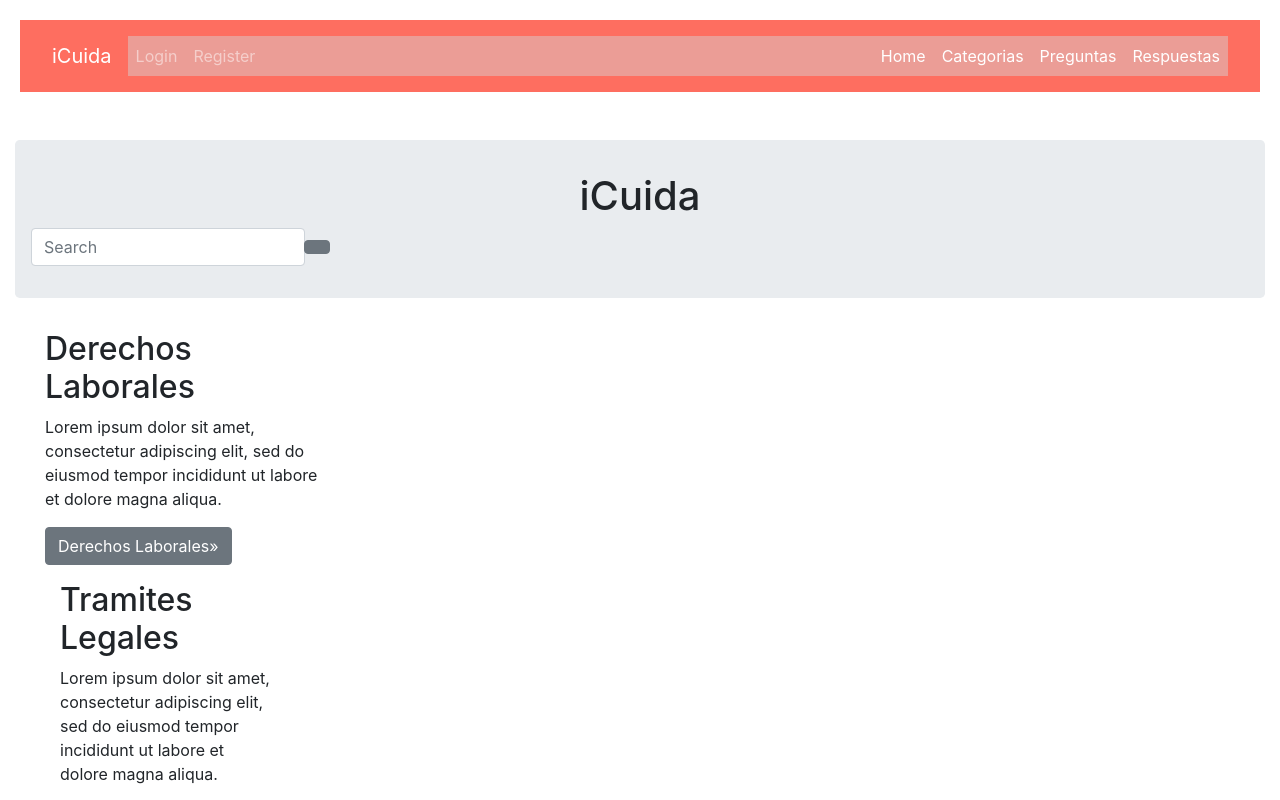
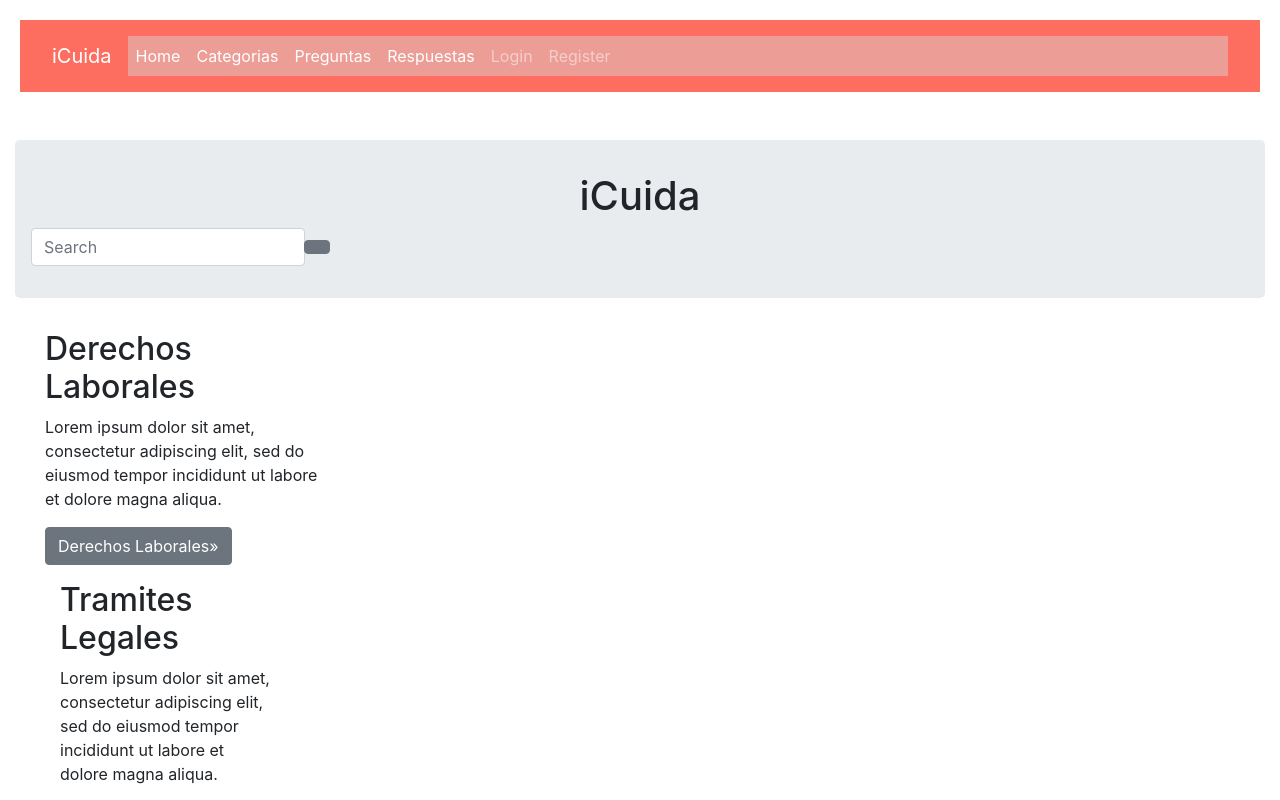
Before and after one commit to Iniciativa-Barcelona-Open-Data-I-iCuida/iCuida, a React (Create React App) app in the folder client/: page / in a window 1280 px wide. Shown: the top 800 px of the page. Built offline with nearby package versions, Linux system fonts and the light colour scheme.

Commit message:
update order breadcrumbs

```diff
--- a/client/src/Component/Navbar.js
+++ b/client/src/Component/Navbar.js
@@ -51,11 +51,11 @@ class Navbar extends Component{
                     </button>
                     <div className="collapse navbar-collapse justify-content-md-center"id="navbarCollapse">
                         <ul className="navbar-nav">
-                        {localStorage.usertoken ? userLink : loginRegLink}
                         <li className="nav-breadcrumb-item"><a href="#Home" className="nav-link active">Home</a></li>
                         <li className="nav-breadcrumb-item"><a href="#Categorias" className="nav-link active">Categorias</a></li>
                         <li className="nav-breadcrumb-item"><a href="#Preguntas" className="nav-link active">Preguntas</a></li>
                         <li className="nav-breadcrumb-item"><a href="#Respuestas" className="nav-link active">Respuestas</a></li>
+                        {localStorage.usertoken ? userLink : loginRegLink}
                         </ul>
                     </div>
                 </nav>
```
